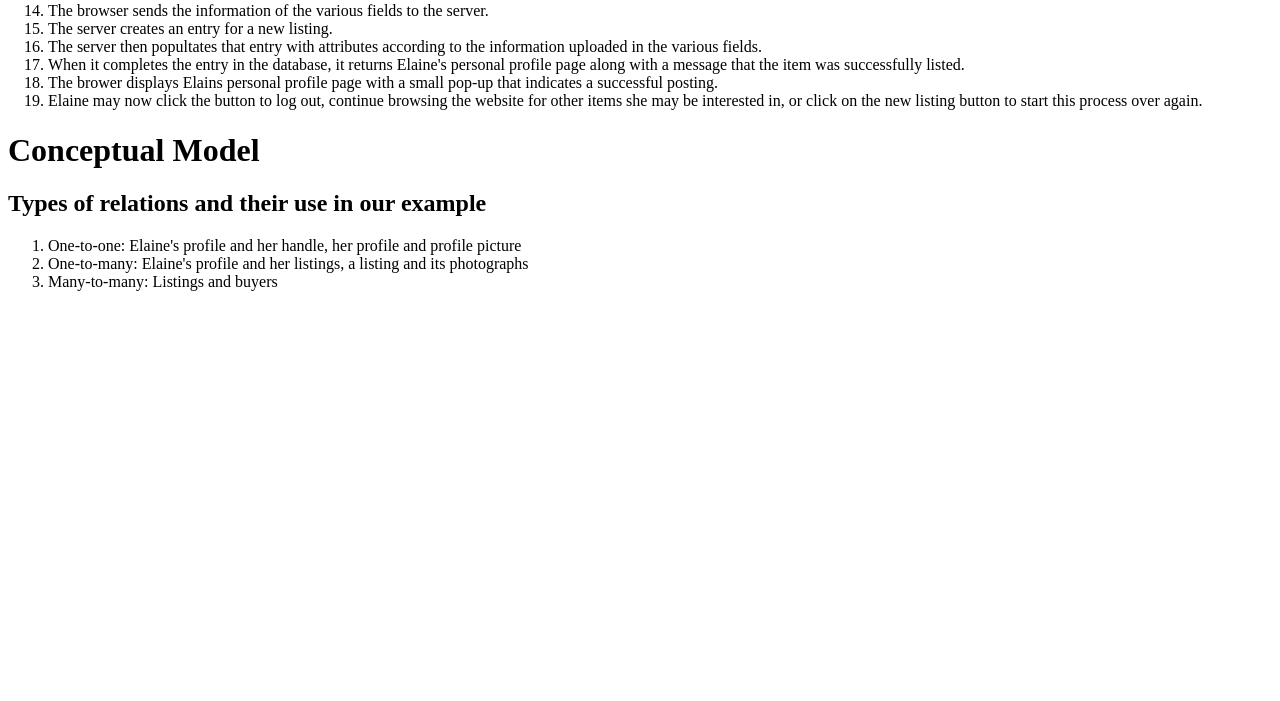
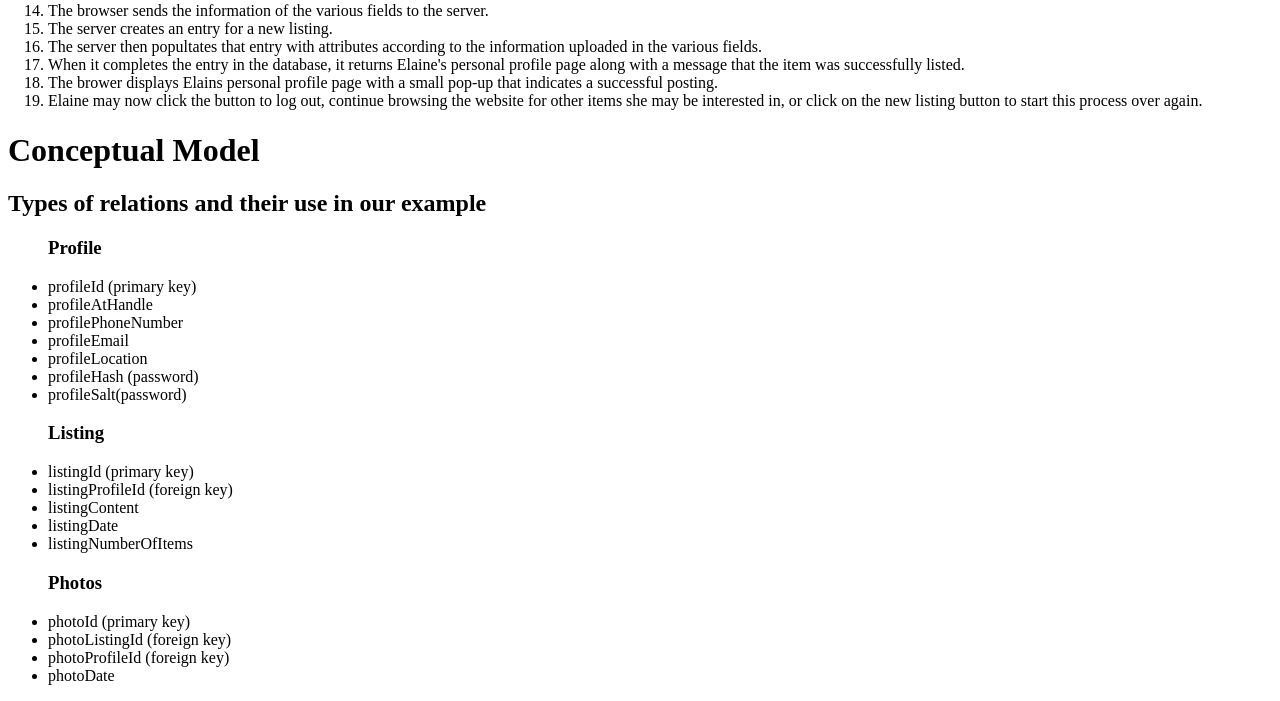
Before and after one commit to adubois85/data-design-etsy, a PHP site: page / in a window 1280 px wide. Shown: the part 1083-1784 px from the top of the page. Before the commit the page ends 1374 px from the top, so only its background shows below. Run offline with PHP 8.4, Linux system fonts and the light colour scheme.

Commit message:
Corrected conceptual model

```diff
--- a/epic/index.php
+++ b/epic/index.php
@@ -45,7 +45,7 @@
 
 		<h1>Interaction Flow</h1>
 			<header>Elaine wishes to sell an item on the site.</header>
-			<h2>Logging in</h2>
+				<h2>Logging in</h2>
 				<ol>
 					<li>Elaine enters the url of the site in her preferred browser.</li>
 					<li>The website delivers its homepage to her browser, which it loads.</li>
@@ -94,10 +94,30 @@
 
 		<h1>Conceptual Model</h1>
 			<h2>Types of relations and their use in our example</h2>
-				<ol>
-					<li>One-to-one: Elaine's profile and her handle, her profile and profile picture</li>
-					<li>One-to-many: Elaine's profile and her listings, a listing and its photographs</li>
-					<li>Many-to-many: Listings and buyers</li>
-				</ol>
+				<ul>
+					<h3>Profile</h3>
+					<li>profileId (primary key)</li>
+					<li>profileAtHandle</li>
+					<li>profilePhoneNumber</li>
+					<li>profileEmail</li>
+					<li>profileLocation</li>
+					<li>profileHash (password)</li>
+					<li>profileSalt(password)</li>
+				</ul>
+				<ul>
+					<h3>Listing</h3>
+					<li>listingId (primary key)</li>
+					<li>listingProfileId (foreign key)</li>
+					<li>listingContent</li>
+					<li>listingDate</li>
+					<li>listingNumberOfItems</li>
+				</ul>
+				<ul>
+					<h3>Photos</h3>
+					<li>photoId (primary key)</li>
+					<li>photoListingId (foreign key)</li>
+					<li>photoProfileId (foreign key)</li>
+					<li>photoDate</li>
+				</ul>
 	</body>
 </html>
```
